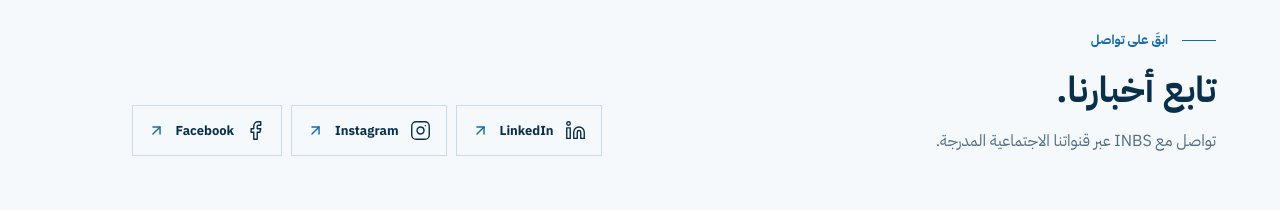
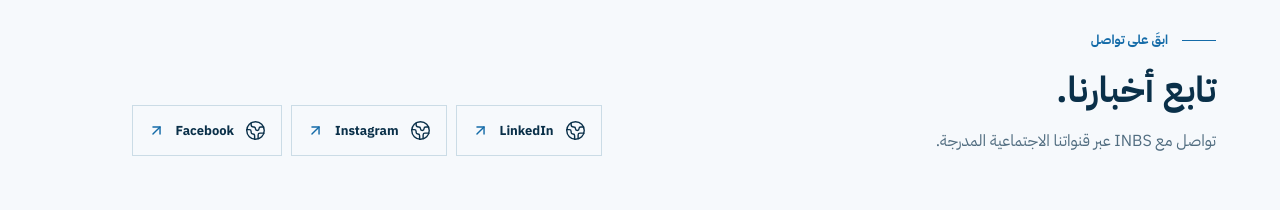
Before and after one commit to Bashar-alJabi/inbs-website, a Next.js app: page /ar/contact in a window 1280 px wide. Shown: the part 1940-2150 px from the top of the page. Built offline with nearby package versions, Linux system fonts and the light colour scheme; no server answers.

Commit message:
fix(contact): use supported Lucide social link icon

```diff
--- a/src/components/contact/contact-channels.tsx
+++ b/src/components/contact/contact-channels.tsx
@@ -1,10 +1,8 @@
-import { ArrowUpRight, Mail, Phone, Linkedin, Instagram, Facebook } from 'lucide-react';
+import { ArrowUpRight, Mail, Phone, Globe2 } from 'lucide-react';
 import { Reveal } from '@/components/shared/reveal';
 import { companyContact, socialLinks } from '@/content/contact';
 import { contactPageContent } from '@/content/contact-page';
 import type { Locale } from '@/lib/site';
-
-const socialIcons = { linkedin: Linkedin, instagram: Instagram, facebook: Facebook };
 
 export function ContactChannels({ locale }: { locale: Locale }) {
   const t = contactPageContent[locale];
@@ -46,9 +44,8 @@ export function ContactChannels({ locale }: { locale: Locale }) {
           </div>
           <nav aria-label={t.socialTitle} className="inbs-contact-social-links">
             {socialLinks.map(item=>{
-              const Icon = socialIcons[item.id];
               return <a key={item.id} href={item.href} target="_blank" rel="noopener noreferrer">
-                <Icon size={21} strokeWidth={1.6} aria-hidden="true"/>
+                <Globe2 size={21} strokeWidth={1.6} aria-hidden="true"/>
                 {item.label}<ArrowUpRight size={17} aria-hidden="true"/>
               </a>;
             })}
```
